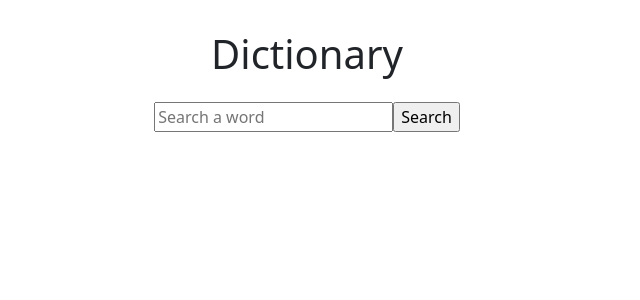
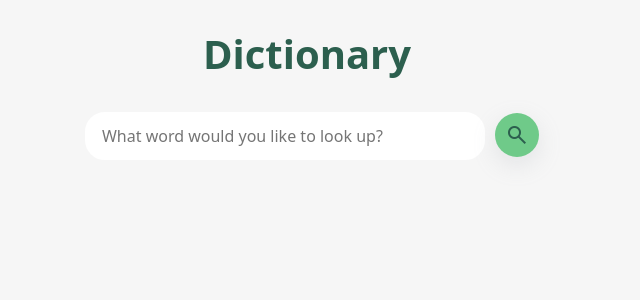
Before and after one commit to aliciabuelow/react-dictionary, a React (Vite) app in the folder dictionary-app/: page / in a window 1280 px wide. Shown: the top 300 px of the page, without its empty margins (333-973 px from the left). Built offline with nearby package versions, Linux system fonts and the light colour scheme.

Commit message:
Updated styling

```diff
--- a/dictionary-app/index.html
+++ b/dictionary-app/index.html
@@ -4,6 +4,7 @@
     <meta charset="UTF-8" />
     <meta name="viewport" content="width=device-width, initial-scale=1.0" />
     <title>Dictionary App</title>
+    <link rel="stylesheet" href="https://fonts.googleapis.com/css2?family=Material+Symbols+Outlined:opsz,wght,FILL,GRAD@20..48,100..700,0..1,-50..200&icon_names=search" />
     <link href="https://cdn.jsdelivr.net/npm/bootstrap@5.3.8/dist/css/bootstrap.min.css" rel="stylesheet" integrity="sha384-sRIl4kxILFvY47J16cr9ZwB07vP4J8+LH7qKQnuqkuIAvNWLzeN8tE5YBujZqJLB" crossorigin="anonymous">
 <script src="https://cdn.jsdelivr.net/npm/bootstrap@5.3.8/dist/js/bootstrap.bundle.min.js" integrity="sha384-FKyoEForCGlyvwx9Hj09JcYn3nv7wiPVlz7YYwJrWVcXK/BmnVDxM+D2scQbITxI" crossorigin="anonymous"></script>
   </head>
--- a/dictionary-app/src/Dictionary.css
+++ b/dictionary-app/src/Dictionary.css
@@ -1,13 +1,76 @@
-.word {
-    font-weight: 700;
-    display: inline-block;
-    margin-right: 20px;
+:root {
+    --primary-color: #2C5F4E;
+    --secondary-color: #6FCA89;
 }
 
-.phonetic {
-    display: inline-block;
+body {
+    background-color: #f6f6f6;
+    color: #282828;
+}
+
+.Dictionary h1 {
+    font-weight: 700;
+    font-size: 40px;
+    color: var(--primary-color)
+}
+
+.Dictionary #search-bar {
+    margin: 10px;
+    padding: 10px 15px;
+    width: 400px;
+    border: 2px solid rgba(255,255,255);
+    border-radius: 20px;
+}
+
+.Dictionary #search-button {
+    position: relative;
+    top: 5px;
+    padding: 10px 10px 4px 10px;
+    background: var(--secondary-color);
+    color: var(--primary-color);
+    border: none;
+    border-radius: 45px;
+    box-shadow: rgba(149, 157, 165, 0.2) 0px 8px 24px;
+}
+
+.Results {
+    display: block;
+    margin: 0 auto;
+    max-width: 700px;
+}
+
+.Results .word {
+    margin-bottom: 0;
+    color: #fff;
+    font-size: 37px;
+    font-weight: 700;
+    line-height: 1;
+}
+
+.Results .phonetic {
+    color: #fff;
+    opacity: 0.6;
+    line-height: 1;
     font-size: 24px;
-    font-weight: 400;
-    opacity: 0.3;
+    font-weight: 500;
     font-style: italic;
 }
+
+.results-heading {
+    margin: 30px;
+    padding:20px;
+    background-color: #2C5F4E;
+    border-radius: 15px;
+}
+
+.Meanings {
+    margin: 30px;
+    padding: 15px;
+    background: #fff;
+    border: 2px solid rgb(235, 235, 235);
+    border-radius: 15px;
+}
+
+.Meanings {
+    text-align: left;
+}
--- a/dictionary-app/src/Dictionary.jsx
+++ b/dictionary-app/src/Dictionary.jsx
@@ -21,15 +21,18 @@ export default function Dictionary() {
 
     function handleSearchQuery(event) {
         setKeyword(event.target.value);
+
     }
     return (
-        <div>
+        <div className="Dictionary">
             <header>
                 <h1>Dictionary</h1>
             </header>
             <form className="mt-4" onSubmit={handleSearch}>
-                <input type="search" placeholder="Search a word" onChange={handleSearchQuery} />
-                <input type="submit" value="Search" />
+                <input type="search" id="search-bar" placeholder="What word would you like to look up?" onChange={handleSearchQuery} />
+                <button id="search-button">
+                    <span class="material-symbols-outlined">search</span>
+                </button>
             </form>
             <Results data={results} />
         </div>
--- a/dictionary-app/src/Meanings.css
+++ b/dictionary-app/src/Meanings.css
@@ -1,9 +1,9 @@
-strong {
+.Meanings strong {
     font-size: 20px;
     font-weight: 500;
 }
 
-em {
+.Meanings em {
     opacity: 0.4;
 }
 
--- a/dictionary-app/src/Results.jsx
+++ b/dictionary-app/src/Results.jsx
@@ -3,9 +3,11 @@ import Meanings from "./Meanings"
 export default function Results(props) {
     if (props.data) {
     return (
-        <div>
-        <h2 className="mt-4 word">{props.data.word}</h2>
+        <div className="Results">
+            <div className="mt-4 results-heading">
+        <h2 className="word">{props.data.word}</h2>
         <div className="phonetic">/{props.data.phonetic}/</div>
+        </div>
         {props.data.meanings.map(function (meaning, index) {
             return (
                 <div key={index}>
@@ -15,6 +17,6 @@ export default function Results(props) {
         })}
         </div>
     ) } else {
-        return null;
+        return null
     }
 }
```
